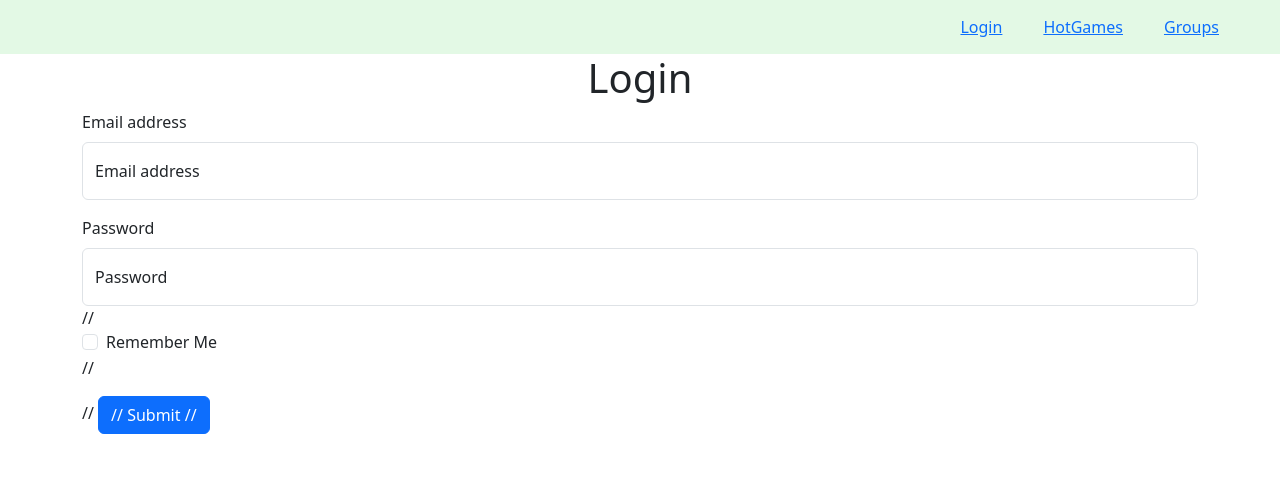
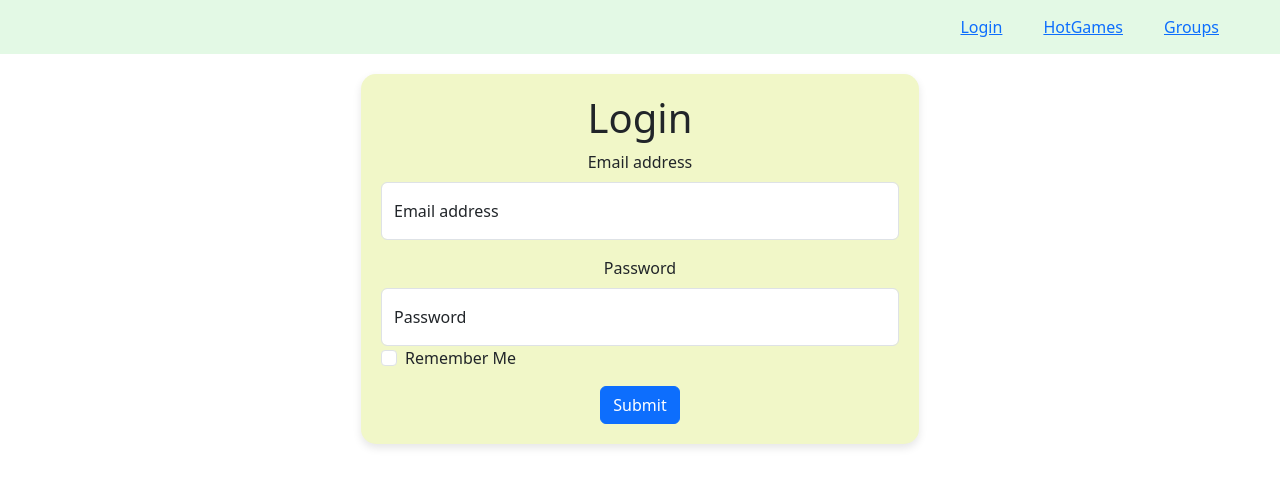
Before and after one commit to fluviangumbo/Board-Game-Night, a React (Vite) app in the folder client/: page /login in a window 1280 px wide. Shown: the top 486 px of the page. Built offline with nearby package versions, Linux system fonts and the light colour scheme.

Commit message:
login & sign up fixed

```diff
--- a/client/src/index.css
+++ b/client/src/index.css
@@ -403,3 +403,18 @@ body {
 .name{
   display:block;
 }
+
+.login-container {
+  background-color: #f1f7c8; /* Light background color */
+  padding: 20px;             /* Inner spacing */
+  border-radius: 15px;        /* Curved corners */
+  box-shadow: 0 4px 8px rgba(0, 0, 0, 0.1); /* Soft shadow for depth */
+  width: 50%;                /* Width of the container */
+  margin: 20px auto;
+  text-align: center;
+  align-items: center;
+}
+
+.remember {
+  text-align: left;
+}
--- a/client/src/pages/Login.tsx
+++ b/client/src/pages/Login.tsx
@@ -35,7 +35,7 @@ const Login = () => {
 
   return (
 <div className="form-container">
-      <form className="form login-form" onSubmit={handleSubmit}>
+      <form className="form login-form login-container" onSubmit={handleSubmit}>
         <h1>Login</h1>
         <div className="form-group">
           <Form.Label>Email address</Form.Label>
@@ -54,13 +54,13 @@ const Login = () => {
           </FloatingLabel>
         </div>
         <div className="form-group">
-          <Form.Group className="mb-3" controlId="formBasicCheckbox">
-            // <Form.Check type="checkbox" label="Remember Me" />
-            //{" "}
+          <Form.Group className="mb-3 remember" controlId="formBasicCheckbox">
+             <Form.Check type="checkbox" label="Remember Me" />
+            {" "}
           </Form.Group>
-          //{" "}
+          {" "}
           <Button variant="primary" type="submit">
-            // Submit //{" "}
+            Submit{" "}
           </Button>
         </div>
       </form>
--- a/client/src/pages/SignUp.tsx
+++ b/client/src/pages/SignUp.tsx
@@ -36,7 +36,7 @@ const SignUp = () => {
   };
 
   return (
-    <div className="form-container">
+    <div className="form-container login-container">
       <form onSubmit={handleSubmit}>
         <h2>Create a New Account</h2>
         <div className="form-group">
@@ -72,15 +72,15 @@ const SignUp = () => {
           </FloatingLabel>
         </div>
         <div className="form-group">
-          <Form.Group className="mb-3" controlId="formBasicCheckbox">
-            //{" "}
+          <Form.Group className="mb-3 remember" controlId="formBasicCheckbox">
+
             <Form.Check
               type="checkbox"
               label="Check the box to agree to the terms and conditions."
             />
-            //{" "}
+
           </Form.Group>
-          //{" "}
+
           <Button variant="primary" type="submit">
             Create Account
           </Button>
```
